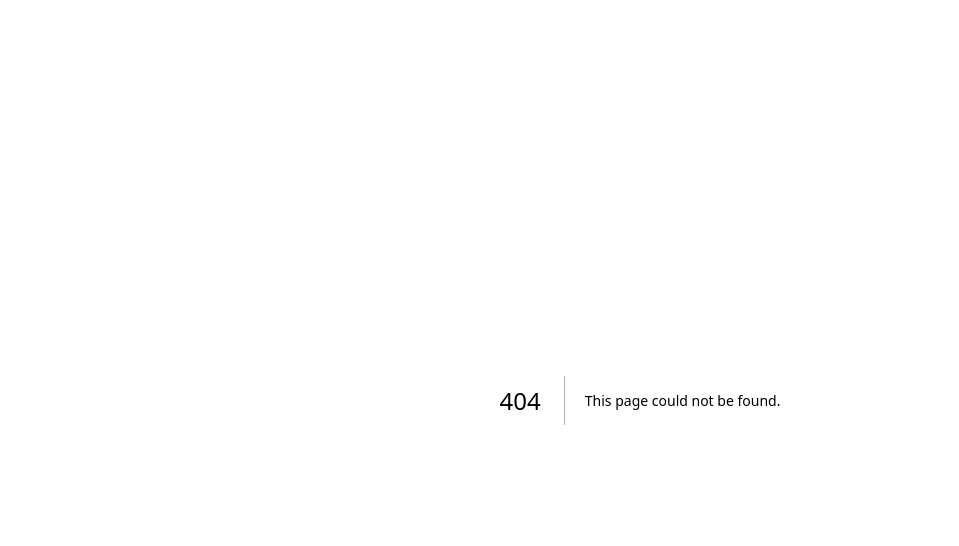
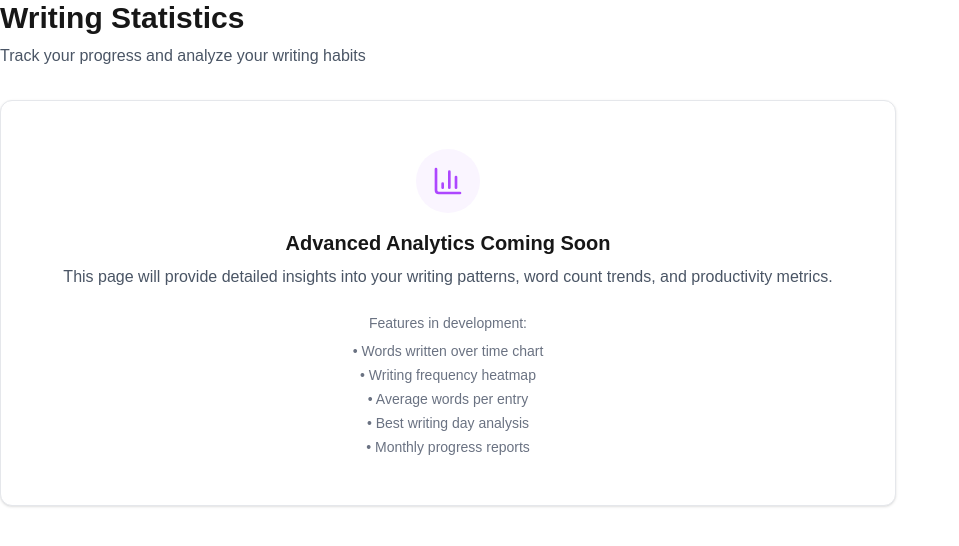
Before and after one commit to kynth65/daily-writing-app, a Next.js app: page /stats in a window 1280 px wide. Before the commit this address had no page. Shown: the top 546 px of the page, without its empty margins (0-959 px from the left). Built offline with nearby package versions, Linux system fonts and the light colour scheme.

Commit message:
Add stats page

```diff
--- /dev/null
+++ b/src/app/stats/page.tsx
@@ -0,0 +1,33 @@
+import { BarChart3 } from 'lucide-react'
+
+export default function StatsPage() {
+  return (
+    <div className="max-w-4xl">
+      <div className="mb-8">
+        <h1 className="text-3xl font-bold mb-2">Writing Statistics</h1>
+        <p className="text-gray-600">Track your progress and analyze your writing habits</p>
+      </div>
+
+      <div className="bg-white rounded-xl shadow-sm border border-gray-200 p-12 text-center">
+        <div className="inline-flex items-center justify-center w-16 h-16 bg-purple-50 rounded-full mb-4">
+          <BarChart3 size={32} className="text-purple-500" />
+        </div>
+        <h2 className="text-xl font-semibold mb-2">Advanced Analytics Coming Soon</h2>
+        <p className="text-gray-600 mb-6">
+          This page will provide detailed insights into your writing patterns, word count trends,
+          and productivity metrics.
+        </p>
+        <div className="text-sm text-gray-500">
+          <p>Features in development:</p>
+          <ul className="mt-2 space-y-1">
+            <li>• Words written over time chart</li>
+            <li>• Writing frequency heatmap</li>
+            <li>• Average words per entry</li>
+            <li>• Best writing day analysis</li>
+            <li>• Monthly progress reports</li>
+          </ul>
+        </div>
+      </div>
+    </div>
+  )
+}
```
